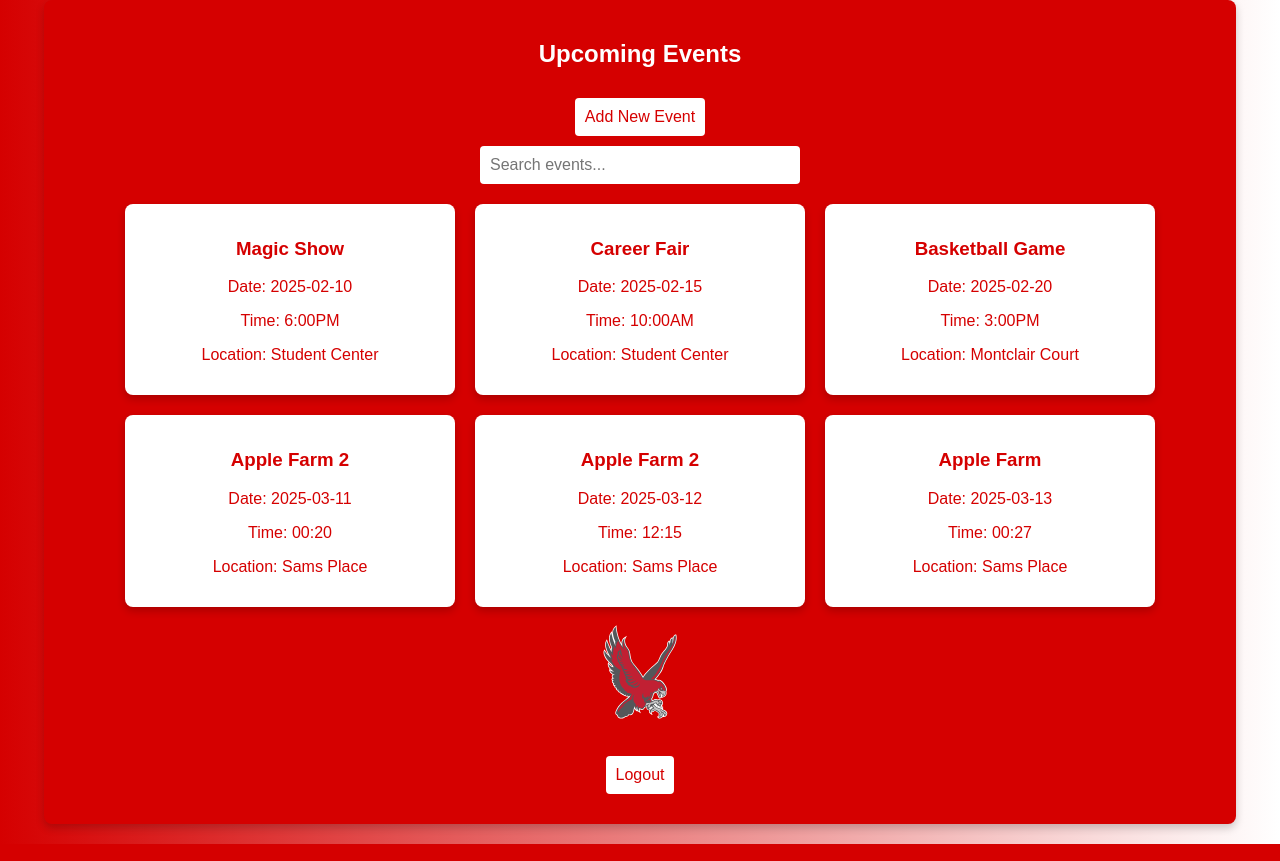
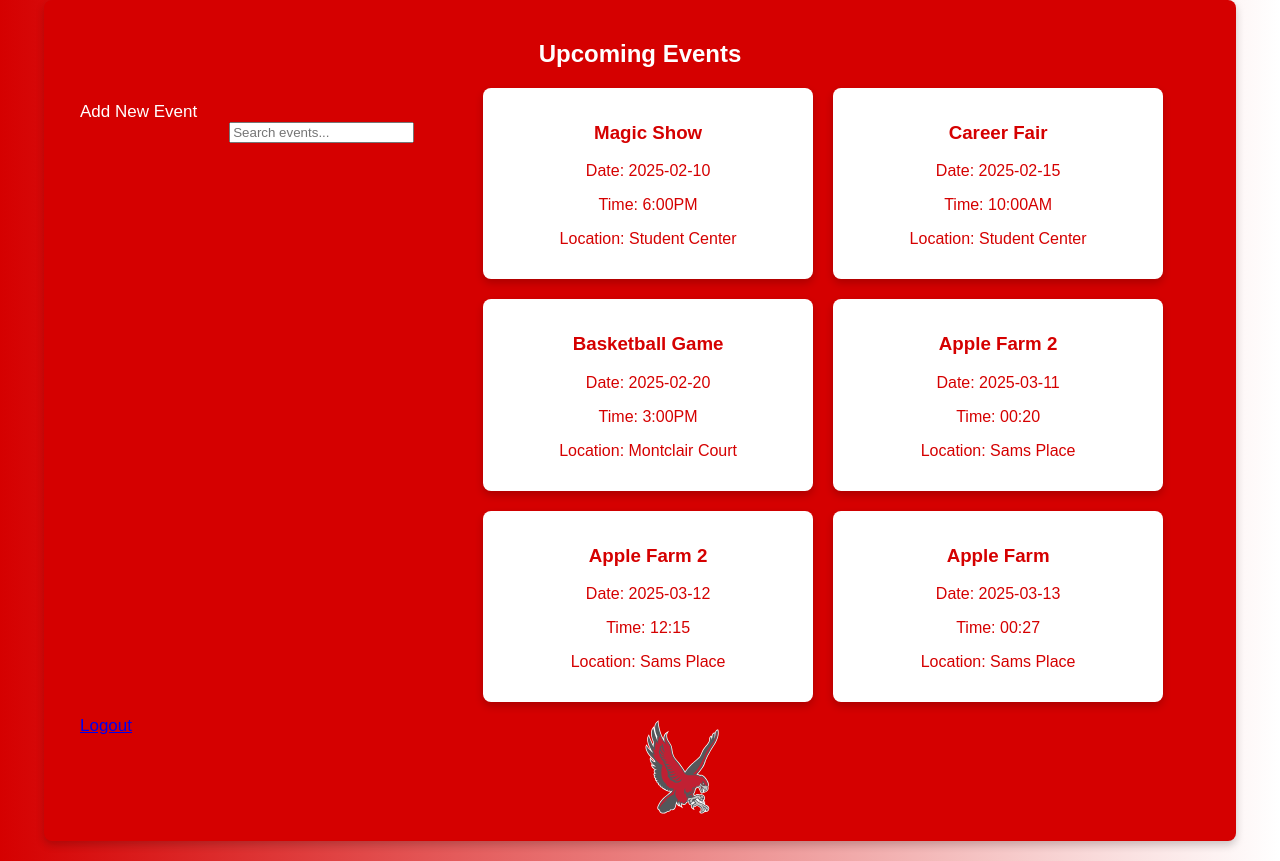
Before and after one commit to dwhitaker125/Event-Planner, a Flask app: page /events in a window 1280 px wide. Run offline with Flask 3, Linux system fonts and the light colour scheme; a user stored in the database is signed in; data comes from the database, SQL or seed files in the repository.

Commit message:
Template for taskbar

```diff
--- a/Event-Planner-main/templates/view_events_v1.2.html
+++ b/Event-Planner-main/templates/view_events_v1.2.html
@@ -80,11 +80,22 @@
             color: #d50000;
             border-radius: 4px;
             text-decoration: none;
+            text-align: left;
         }
         .admin-actions a:hover {
             background-color: #d50000;
             color: white;
         }
+        /* Style the links inside the navigation bar */
+.topnav {
+  float: left;
+  color: #f2f2f2;
+  text-align: center;
+  padding: 14px 16px;
+  text-decoration: none;
+  font-size: 17px;
+}
+
     </style>
 </head>
 <body>
@@ -92,14 +103,20 @@
         <h2>Upcoming Events</h2>
 
         {% if is_admin %}
-            <div class="admin-actions">
-                <a href="{{ url_for('add_event') }}">Add New Event</a>
+            <div class="topnav">
+                <a href="{{ url_for('add_event') }}" style="
+                background-color: #d50000;
+                color: white;
+                border-radius: 4px;
+                text-decoration: none;
+                text-align: left;">
+                    Add New Event</a>
             </div>
         {% endif %}
 
         <!-- SEARCH BAR -->
-        <div class="search-bar">
-            <input type="text" id="searchInput" placeholder="Search events..." onkeyup="searchEvents()">
+        <div class="topnav">
+           <br> <input type="text" id="searchInput" placeholder="Search events..." onkeyup="searchEvents()">
         </div>
 
         <!-- FLEXBOX CONTAINER FOR HORIZONTAL DISPLAY -->
@@ -116,7 +133,7 @@
 
         <img src="{{ url_for('static', filename='images/MontclairHawk.svg') }}" alt="Montclair Logo" class="mascot-img">
 
-        <div class="admin-actions">
+        <div class="topnav">
             <a href="{{ url_for('logout') }}">Logout</a>
         </div>
     </div>
```
